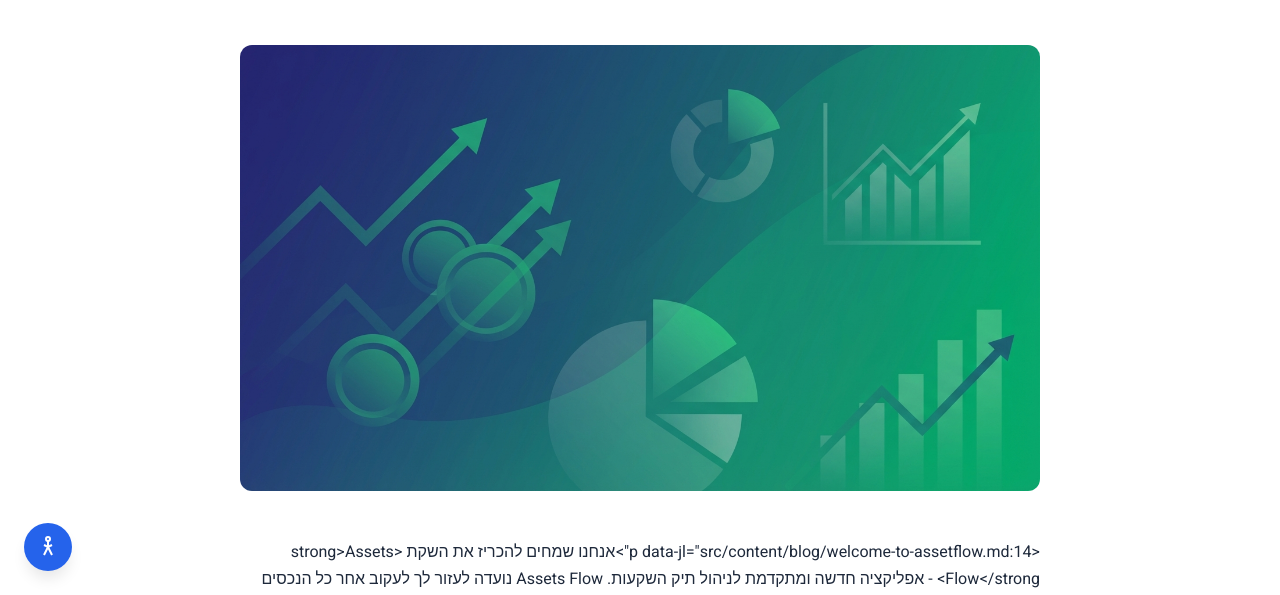
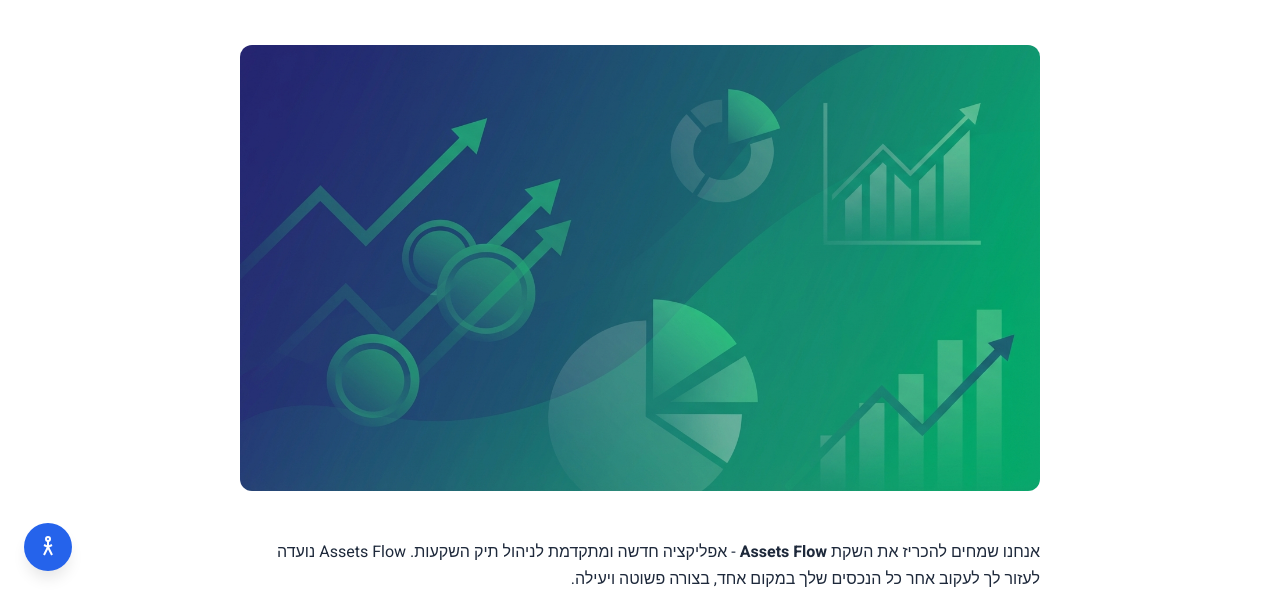
Before and after one commit to vbar20230812/assetsflow-blog, an Eleventy site: page src/content/blog/welcome-to-assetflow.md in a window 1280 px wide. Shown: the part 205-800 px from the top of the page. Built offline with nearby package versions, Linux system fonts and the light colour scheme; Eleventy itself is replaced by a stand-in of ours; files that its build step writes are made by us from their sources.

Commit message:
Fix post content rendering with safe filter

```diff
--- a/src/_layouts/post.html
+++ b/src/_layouts/post.html
@@ -27,7 +27,7 @@ layout: base.html
   {% endif %}
 
   <div class="post-content">
-    {{ content }}
+    {{ content | safe }}
   </div>
 
   {% if tags and tags.length > 0 %}
```
